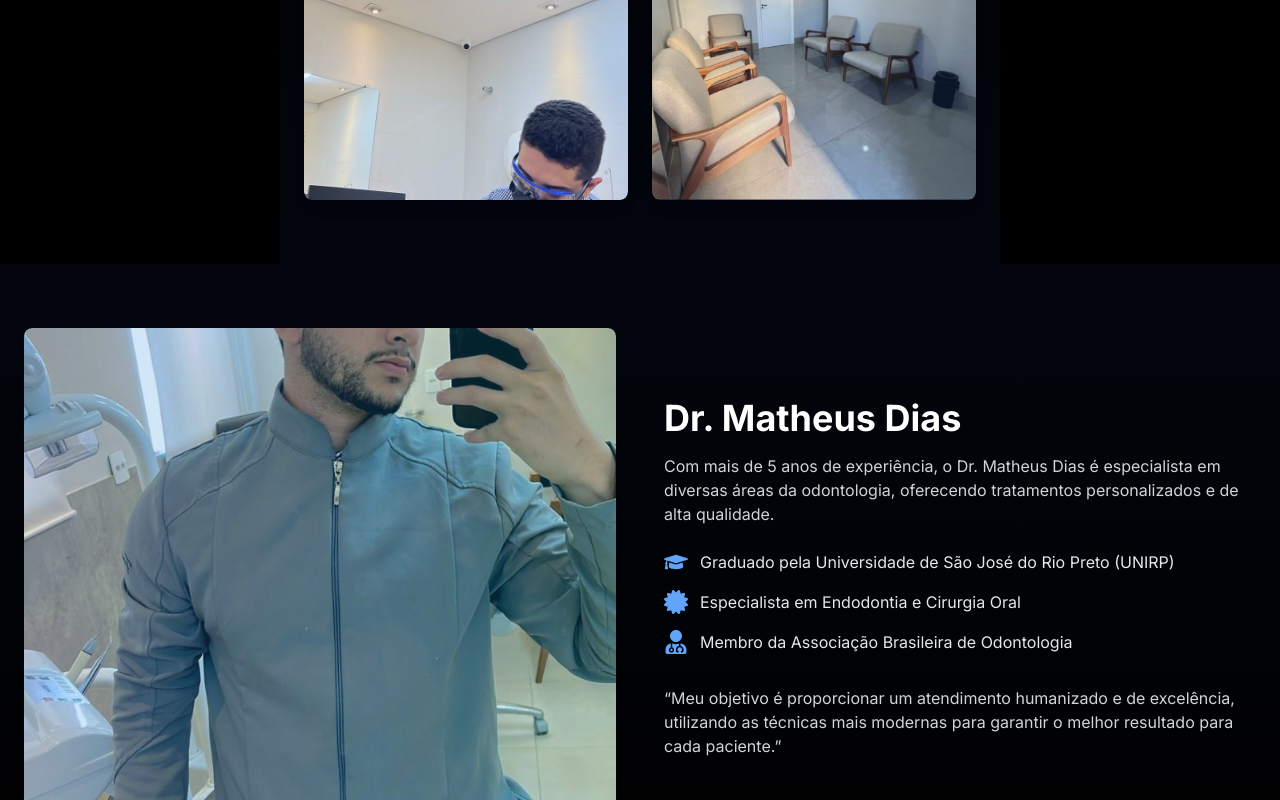
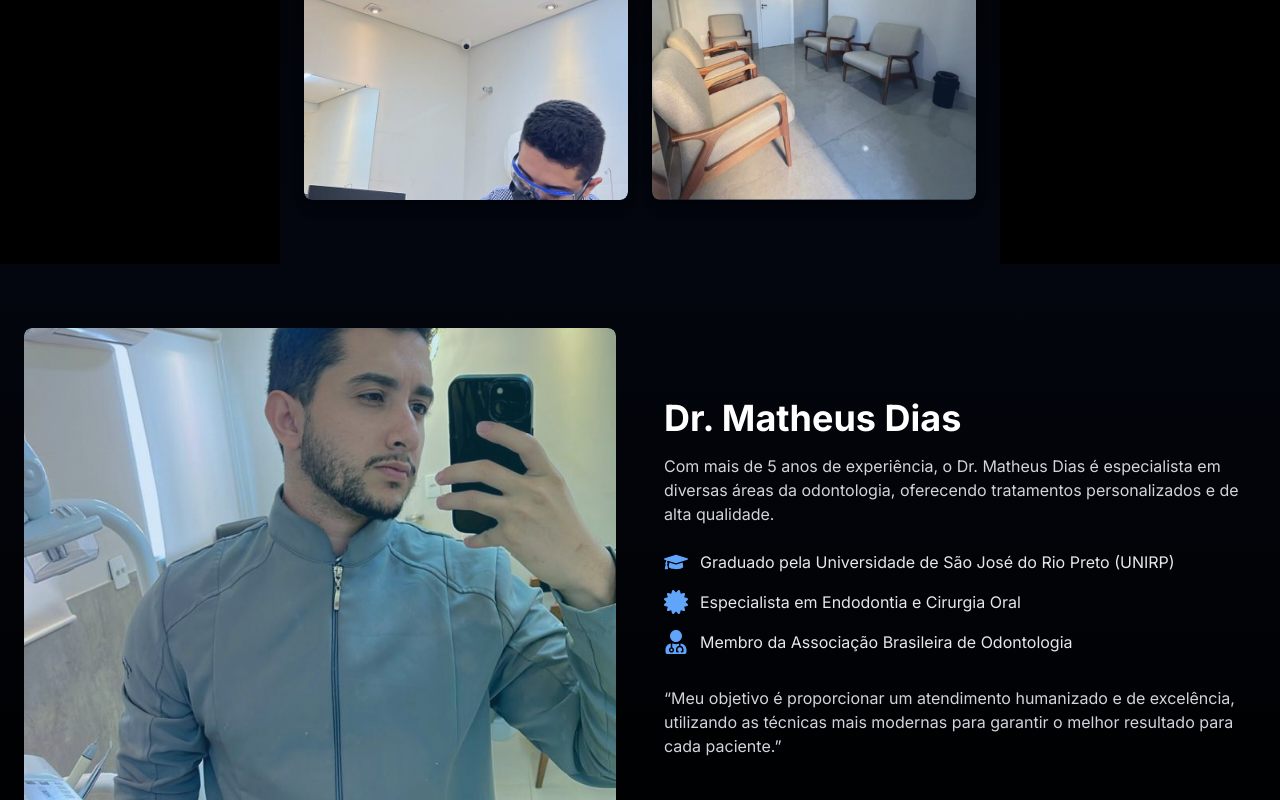
Before and after one commit to humbertosouza-netizen/clinica-dr-matheus, a Next.js app: page / in a window 1280 px wide. Shown: the part 2000-2800 px from the top of the page. Built offline with nearby package versions, Linux system fonts and the light colour scheme.

Commit message:
Corrigir enquadramento das imagens para melhor visualização do Dr. em ambas as seções

```diff
--- a/src/components/sections/About.tsx
+++ b/src/components/sections/About.tsx
@@ -39,7 +39,7 @@ const About = () => {
               alt="Dr. Matheus Dias"
               fill
               className="object-cover rounded-lg"
-              objectPosition="center"
+              objectPosition="center 30%"
               sizes="(max-width: 768px) 100vw, 50vw"
             />
           </motion.div>
--- a/src/components/sections/Hero.tsx
+++ b/src/components/sections/Hero.tsx
@@ -44,7 +44,7 @@ const Hero = () => {
             alt="Dr. Matheus Dias"
             fill
             className="object-cover rounded-lg"
-            objectPosition="75% center"
+            objectPosition="right center"
             priority
             sizes="(max-width: 768px) 100vw, 50vw"
           />
```
